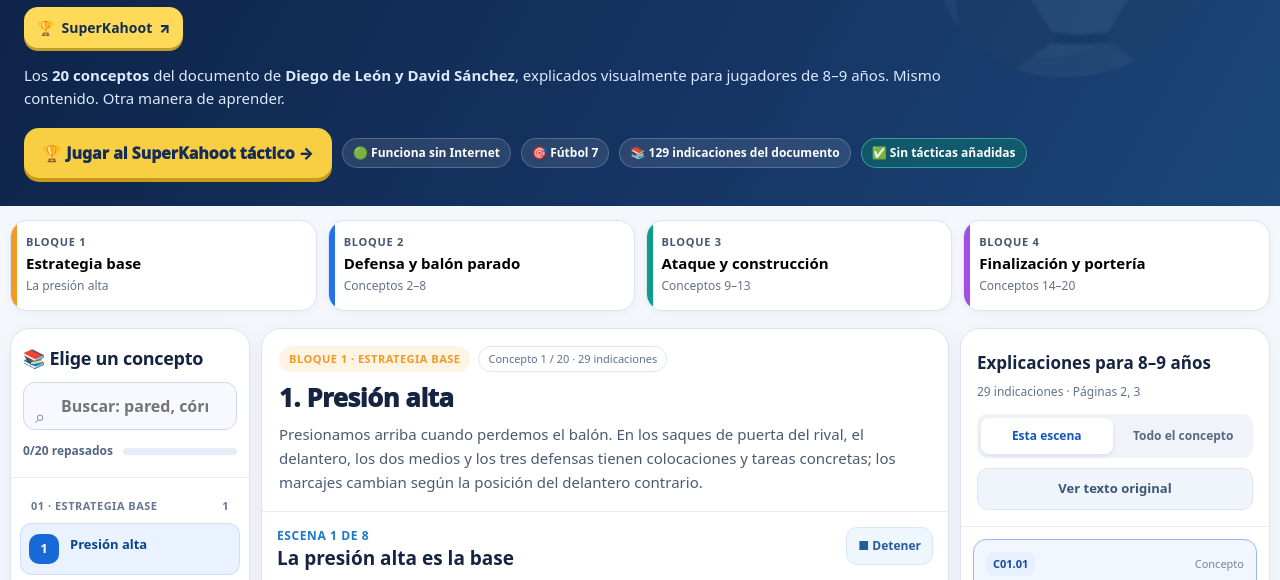
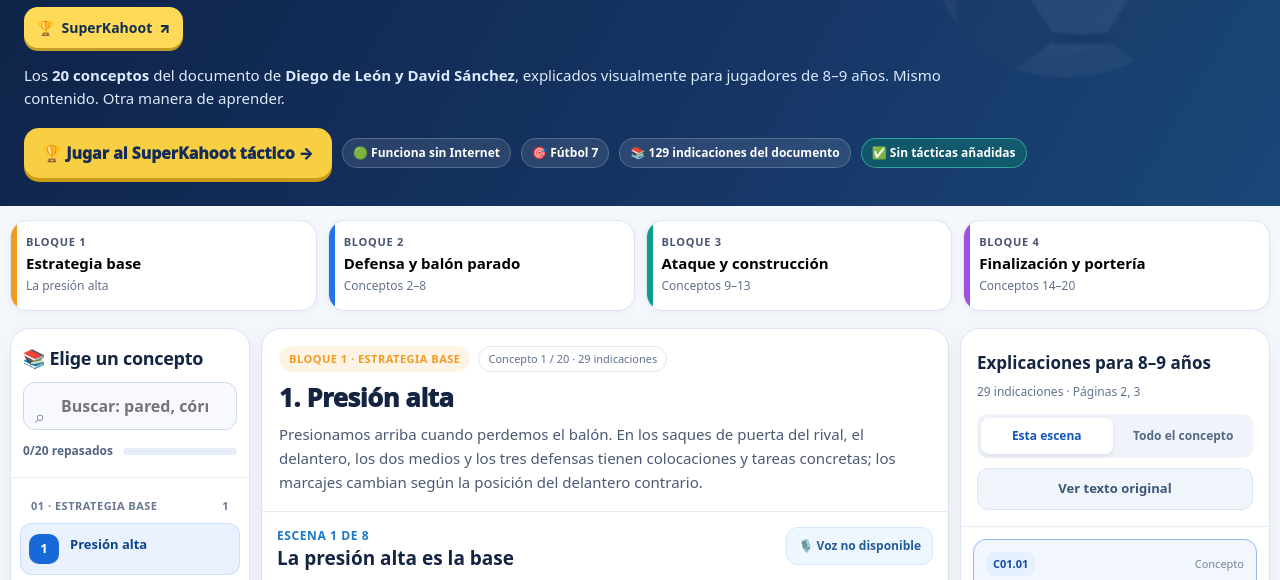
Before and after one commit to Ragacor/academia-tactica-futbol, a plain HTML site: page index.html in a window 1280 px wide. Both pictures are taken after a click on the button "🔊 Escuchar". Shown: the part 204-784 px from the top of the page. Drawn offline with Linux system fonts and the light colour scheme.

Commit message:
Elegir automáticamente voz masculina española sin selector; impedir voz femenina por defecto

```diff
--- a/index.html
+++ b/index.html
@@ -298,12 +298,30 @@ function init(){
   $('autoBtn').textContent='❚❚ Pausar';$('autoBtn').setAttribute('aria-pressed','true');
   st.timer=setInterval(()=>{if(st.scene>=diagrams(st.concept).length-1){stopAuto();return;}gotoScene(1);},4800);
  });
+ // Sin selector visible: preferimos automáticamente una voz masculina española.
+ const maleSpanishNames=/(jorge|diego|alvaro|álvaro|carlos|pablo|enrique|antonio|daniel|javier|manuel|marcos|raul|raúl|sergio|male|masculin|hombre)/i;
+ let spanishMaleVoice=null;
+ function refreshCoachVoice(){
+  if(!('speechSynthesis' in window))return;
+  const candidates=speechSynthesis.getVoices().filter(v=>/^es([_-]|$)/i.test(v.lang||'')&&maleSpanishNames.test(v.name||''));
+  spanishMaleVoice=candidates.find(v=>/^es[-_]ES$/i.test(v.lang||''))||candidates[0]||null;
+ }
+ refreshCoachVoice();
+ if('speechSynthesis' in window)speechSynthesis.addEventListener?.('voiceschanged',refreshCoachVoice);
  $('speakBtn').addEventListener('click',()=>{
   if(!('speechSynthesis' in window)){$('speakBtn').textContent='Audio no disponible';return;}
   if(speechSynthesis.speaking){stopSpeech();return;}
+  refreshCoachVoice();
+  if(!spanishMaleVoice){
+   $('speakBtn').textContent='🎙️ Voz no disponible';
+   $('speakBtn').title='Este dispositivo no ofrece una voz masculina española. No se utilizará la voz femenina.';
+   return;
+  }
   const phrase=`${concept(st.concept).title}. ${diagrams(st.concept)[st.scene]?.desc||concept(st.concept).summary}`;
   const utterance=new SpeechSynthesisUtterance(phrase);
-  utterance.lang='es-ES';utterance.rate=.86;utterance.pitch=1.03;
+  utterance.voice=spanishMaleVoice;
+  utterance.lang=spanishMaleVoice.lang;
+  utterance.rate=1.02;utterance.pitch=.95;
   utterance.onend=()=>{$('speakBtn').textContent='🔊 Escuchar';};
   utterance.onerror=()=>{$('speakBtn').textContent='🔊 Escuchar';};
   $('speakBtn').textContent='■ Detener';
```
